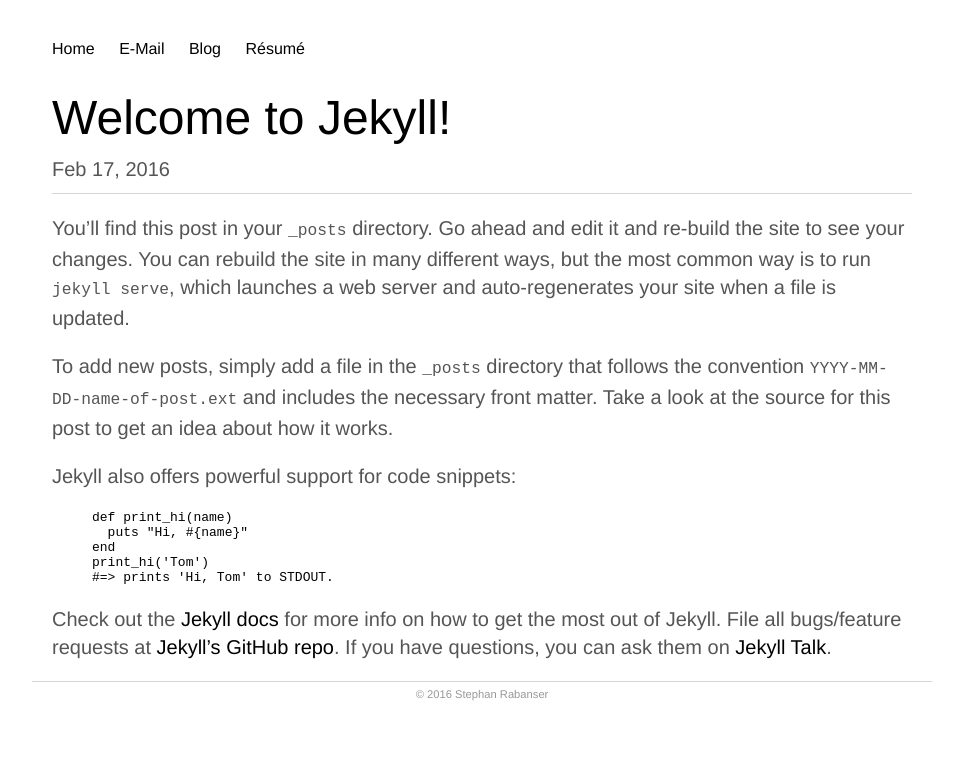
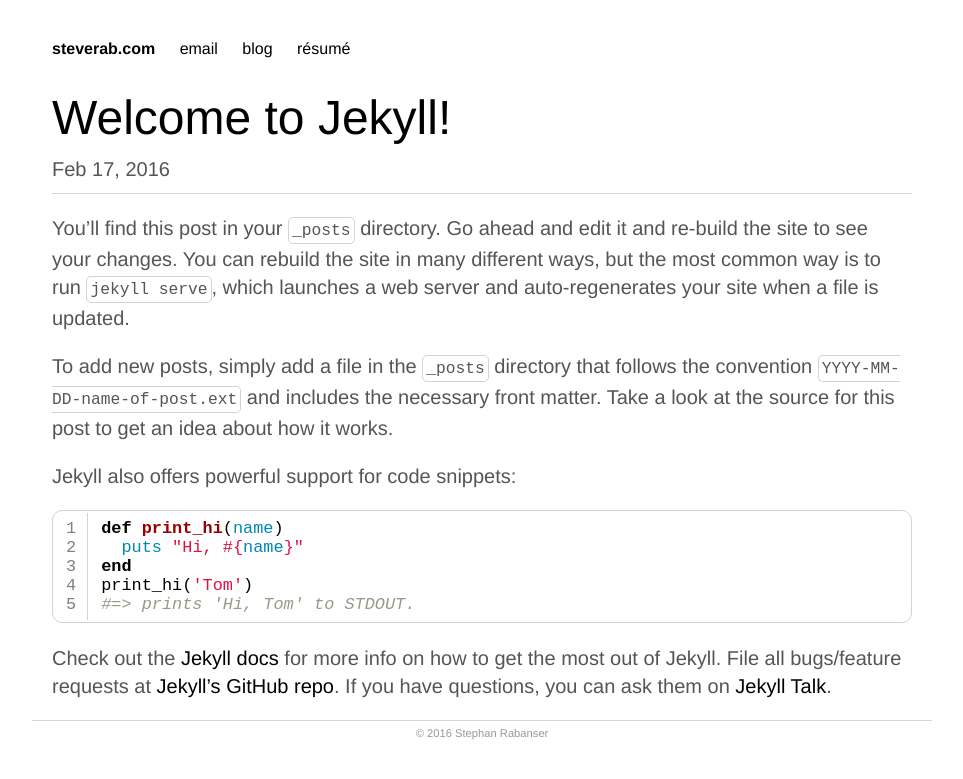
Before and after one commit to steverab/steverab.github.io, a Jekyll site: the page built from _posts/2016-02-16-welcome-to-jekyll.markdown, in a window 1280 px wide. Shown: the top 779 px of the page, without its empty margins (158-1121 px from the left). Built offline with Jekyll 4.4.1, drawn with Linux system fonts in a browser that asks for light colours.

Commit message:
Update style

```diff
--- a/_layouts/default.html
+++ b/_layouts/default.html
@@ -9,10 +9,10 @@
 		<div class="container">
 			<nav>
 				<ul>
-					<li><a href="/">Home</a></li>
-					<li><a href="mailto:steve@steverab.com">E-Mail</a></li>
-					<li><a href="/blog/">Blog</a></li>
-					<li><a href="/assets/resume.pdf">R&eacute;sum&eacute;</a></li>
+					<li><a href="/"><b>steverab.com</b></a></li>
+					<li><a href="mailto:steve@steverab.com">email</a></li>
+					<li><a href="/blog/">blog</a></li>
+					<li><a href="/assets/resume.pdf">r&eacute;sum&eacute;</a></li>
 				</ul>
 			</nav>
 			{{ content }}
--- a/_posts/2016-02-16-welcome-to-jekyll.markdown
+++ b/_posts/2016-02-16-welcome-to-jekyll.markdown
@@ -10,7 +10,7 @@
 
 Jekyll also offers powerful support for code snippets:
 
-{% highlight ruby %}
+{% highlight ruby linenos %}
 def print_hi(name)
   puts "Hi, #{name}"
 end
--- a/main.css
+++ b/main.css
@@ -89,6 +89,186 @@
 	margin-bottom: 10px;
 }
 
+pre {
+	margin-top: 0px;
+	margin-bottom: 0px;
+}
+
+p code {
+	border: 1px solid lightgray;
+	padding: 3px;
+	border-radius: 5px;
+}
+
+p code:hover {
+	background-color: lightgray;
+}
+
+/**
+ * Syntax highlighting styles
+ */
+.highlight {
+	border: 1px solid lightgray;
+	border-radius: 10px;
+	margin-left: 0em;
+	margin-right: 0em;
+	font-size: 1.3em;
+	overflow: hidden;
+  background: #fff; }
+  .highlighter-rouge .highlight {
+    background: #eef; }
+  .highlight .c {
+    color: #998;
+    font-style: italic; }
+  .highlight .err {
+    color: #a61717;
+    background-color: #e3d2d2; }
+  .highlight .k {
+    font-weight: bold; }
+  .highlight .o {
+    font-weight: bold; }
+  .highlight .cm {
+    color: #998;
+    font-style: italic; }
+  .highlight .cp {
+    color: #999;
+    font-weight: bold; }
+  .highlight .c1 {
+    color: #998;
+    font-style: italic; }
+  .highlight .cs {
+    color: #999;
+    font-weight: bold;
+    font-style: italic; }
+  .highlight .gd {
+    color: #000;
+    background-color: #fdd; }
+  .highlight .gd .x {
+    color: #000;
+    background-color: #faa; }
+  .highlight .ge {
+    font-style: italic; }
+  .highlight .gr {
+    color: #a00; }
+  .highlight .gh {
+    color: #999; }
+  .highlight .gi {
+    color: #000;
+    background-color: #dfd; }
+  .highlight .gi .x {
+    color: #000;
+    background-color: #afa; }
+  .highlight .go {
+    color: #888; }
+  .highlight .gp {
+    color: #555; }
+  .highlight .gs {
+    font-weight: bold; }
+  .highlight .gu {
+    color: #aaa; }
+  .highlight .gt {
+    color: #a00; }
+  .highlight .kc {
+    font-weight: bold; }
+  .highlight .kd {
+    font-weight: bold; }
+  .highlight .kp {
+    font-weight: bold; }
+  .highlight .kr {
+    font-weight: bold; }
+  .highlight .kt {
+    color: #458;
+    font-weight: bold; }
+  .highlight .m {
+    color: #099; }
+  .highlight .s {
+    color: #d14; }
+  .highlight .na {
+    color: #008080; }
+  .highlight .nb {
+    color: #0086B3; }
+  .highlight .nc {
+    color: #458;
+    font-weight: bold; }
+  .highlight .no {
+    color: #008080; }
+  .highlight .ni {
+    color: #800080; }
+  .highlight .ne {
+    color: #900;
+    font-weight: bold; }
+  .highlight .nf {
+    color: #900;
+    font-weight: bold; }
+  .highlight .nn {
+    color: #555; }
+  .highlight .nt {
+    color: #000080; }
+  .highlight .nv {
+    color: #008080; }
+  .highlight .ow {
+    font-weight: bold; }
+  .highlight .w {
+    color: #bbb; }
+  .highlight .mf {
+    color: #099; }
+  .highlight .mh {
+    color: #099; }
+  .highlight .mi {
+    color: #099; }
+  .highlight .mo {
+    color: #099; }
+  .highlight .sb {
+    color: #d14; }
+  .highlight .sc {
+    color: #d14; }
+  .highlight .sd {
+    color: #d14; }
+  .highlight .s2 {
+    color: #d14; }
+  .highlight .se {
+    color: #d14; }
+  .highlight .sh {
+    color: #d14; }
+  .highlight .si {
+    color: #d14; }
+  .highlight .sx {
+    color: #d14; }
+  .highlight .sr {
+    color: #009926; }
+  .highlight .s1 {
+    color: #d14; }
+  .highlight .ss {
+    color: #990073; }
+  .highlight .bp {
+    color: #999; }
+  .highlight .vc {
+    color: #008080; }
+  .highlight .vg {
+    color: #008080; }
+  .highlight .vi {
+    color: #008080; }
+  .highlight .il {
+    color: #099; }
+
+.highlight .code pre {
+	/*margin-left: 5px;
+	margin-right: 5px;*/
+	margin: 5px 10px;
+	overflow: hidden;
+}
+
+td.gutter.gl {
+	border-right: 1px solid lightgray;
+	color: gray;
+}
+
+.lineno {
+	/*margin-left: 10px;
+	margin-right: 10px;*/
+	margin: 5px 10px;
+}
+
 /* --- Retina stuff --- */
 
 @media
```
